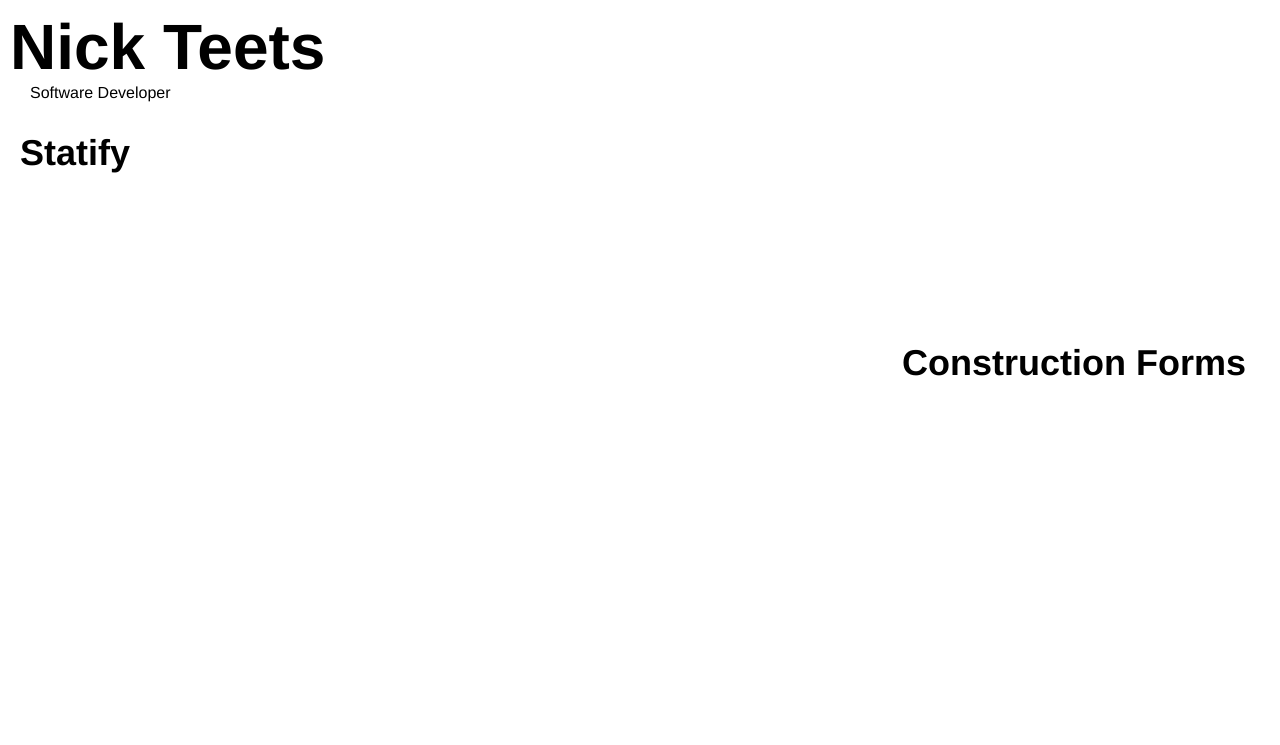
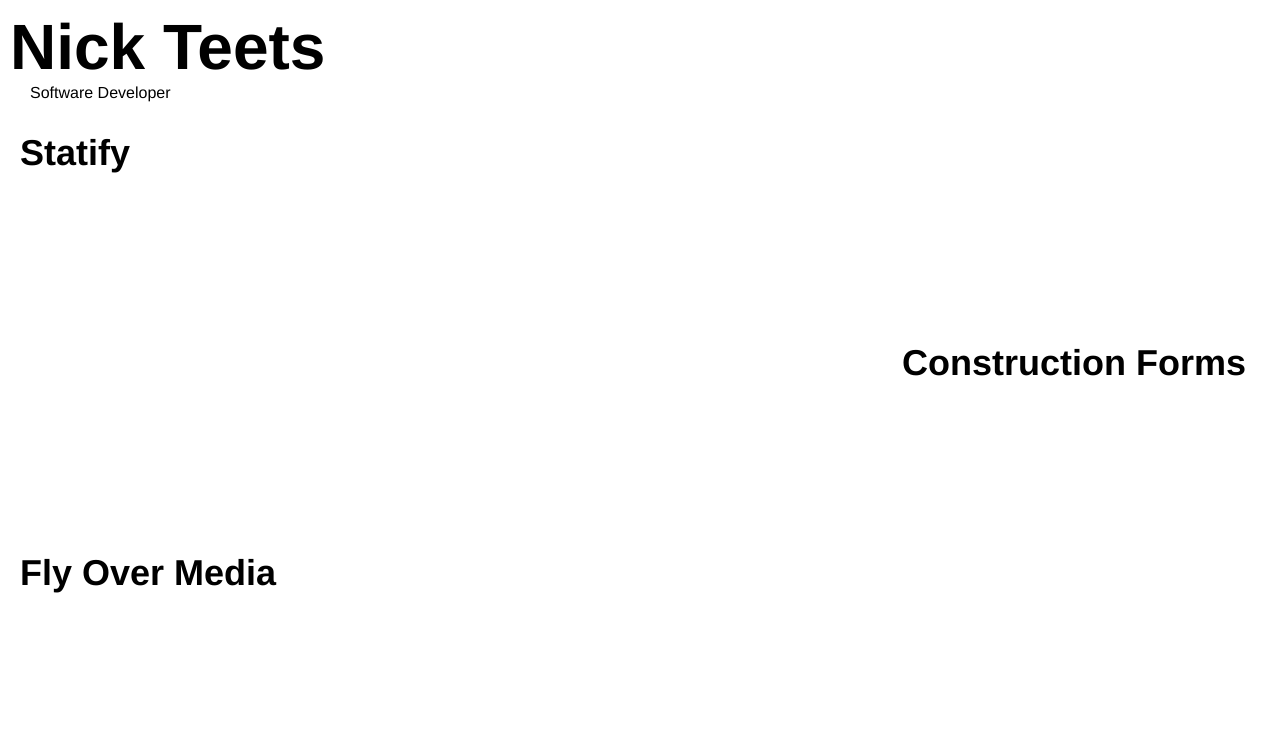
Before and after one commit to nicktu12/nickteets, a plain HTML site: page index.html in a window 1280 px wide. Drawn offline with Linux system fonts and the light colour scheme.

Commit message:
Add FOM copy

```diff
--- a/index.html
+++ b/index.html
@@ -31,7 +31,15 @@
           <p>→</p>
         </div>
       </article>
-      <article>
+      <article class="fly-over-media">
+        <div class="project-title">
+          <h2>Fly Over Media</h2>
+          <p>→</p>
+        </div>
+        <div class="project-description">
+          <p>Fly Over Media is a cultural education non-profit which produces, supports and publishes interactive, multimedia journalism pieces about rural and underrepresented communities. Fly Over Media began as Fly Over Me: Valentine, a crowdsourced multimedia documentary project focusing on the communities of the Nebraska Sandhills. </p>
+          <em>Photography, Videography, Social Media, Wordpress</em>
+        </div>
       </article>
     </section>
     <footer>
--- a/styles.css
+++ b/styles.css
@@ -23,6 +23,10 @@ header {
     background-color: #fcb827; }
   .projects .construction-forms .project-title {
     float: right; }
+  .projects .fly-over-media:hover {
+    background-color: #963d96; }
+  .projects .fly-over-media .project-title {
+    float: left; }
   .projects article {
     border-radius: 2px;
     height: 200px;
@@ -38,7 +42,6 @@ header {
       width: 30%;
       height: 100%;
       display: inline-block;
-      float: left;
       position: relative;
       padding: 10px;
       box-sizing: border-box; }
```
